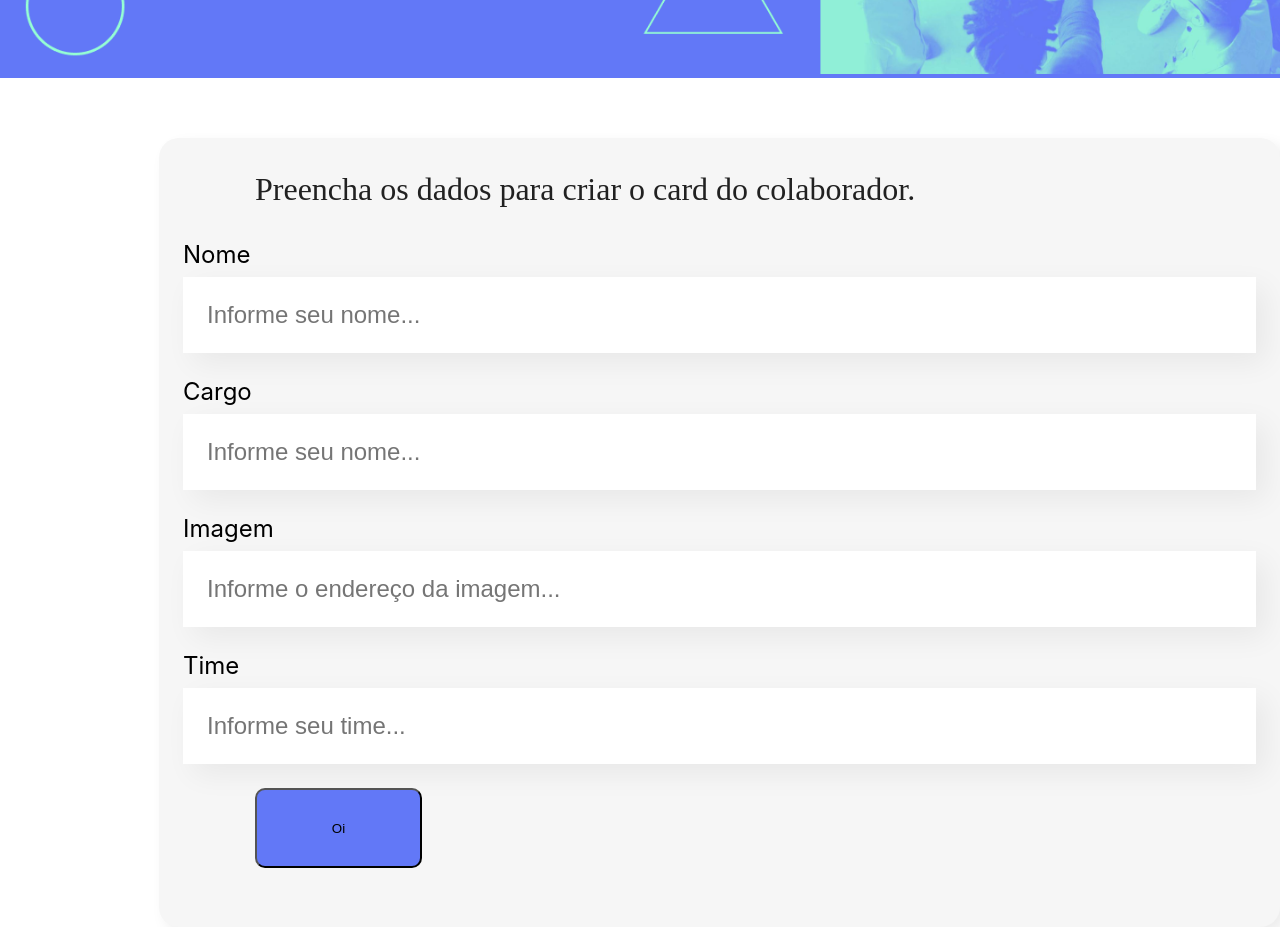
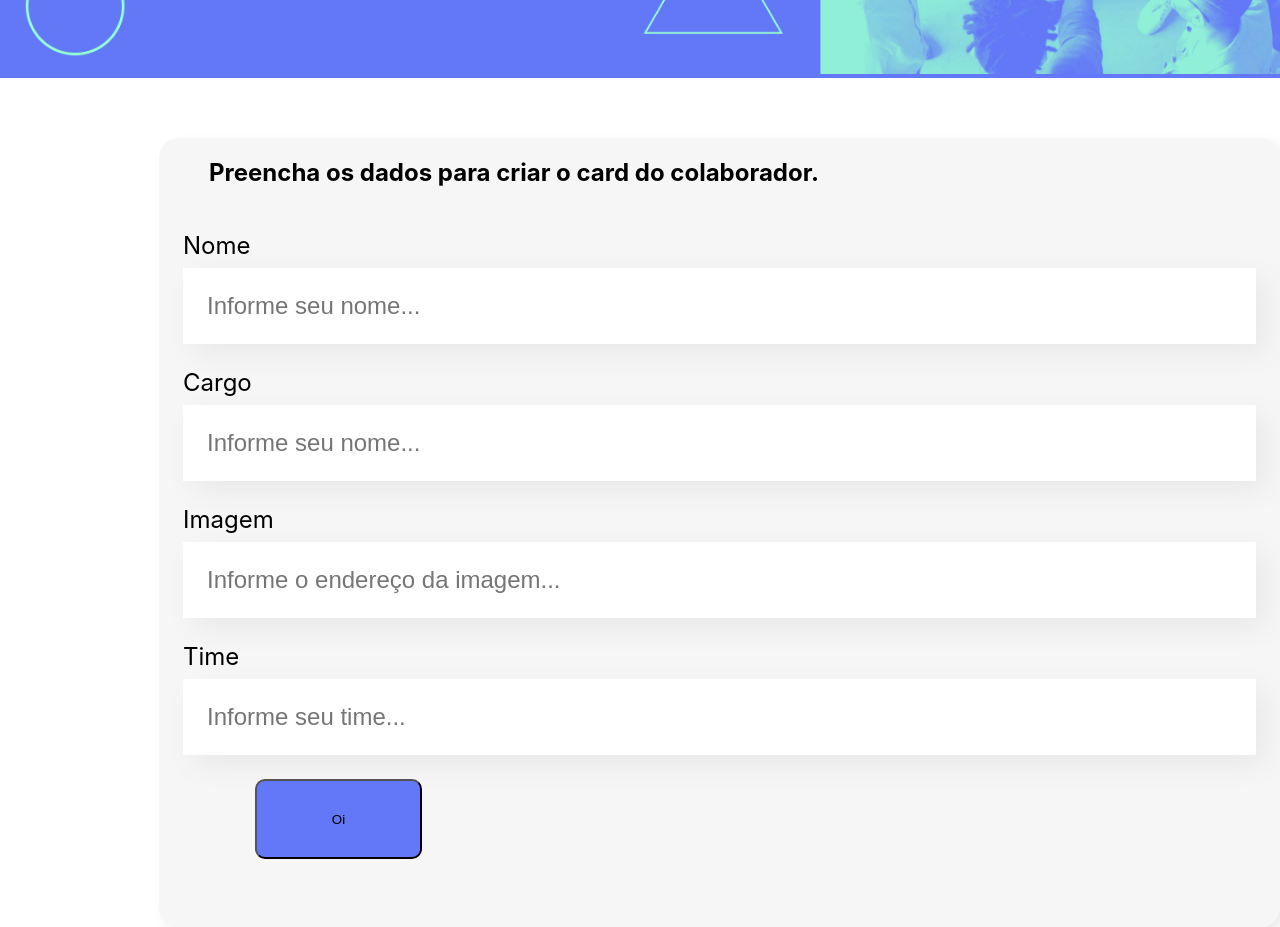
Before and after one commit to eduardorezzadori/desenvolvendo-com-react, a JavaScript app in the folder organograma/: page / in a window 1280 px wide. Shown: the part 420-1347 px from the top of the page. Built offline with nearby package versions, Linux system fonts and the light colour scheme; the HTML template or start-up script is replaced by a standard one.

Commit message:
Mudei o componente para aumentar a semantica com o nome das tags html

```diff
--- a/organograma/src/App.js
+++ b/organograma/src/App.js
@@ -1,11 +1,11 @@
-import Banner from './components/Banner/Banner'
-import CriarCard from './components/CriarCard';
+import Banner from './components/Banner/Banner';
+import Formulario from './components/Formulario';
 
 function App() {
   return (
     <div className="App">
       <Banner />
-      <CriarCard />
+      <Formulario />
     </div>
   );
 }
--- a/organograma/src/components/CriarCard/index.js
+++ /dev/null
@@ -1,19 +0,0 @@
-import Button1 from "../Button1"
-import CampoTexto from "../CampoTexto"
-import Tittle1 from "../Tittle1"
-import "./CriarCard.css"
-
-const criarCard = () => {
-    return (
-        <div className="container-card-creater">
-            <Tittle1 />
-            <CampoTexto label="Nome" msg="Informe seu nome..." />
-            <CampoTexto label="Cargo" msg="Informe seu nome..." />
-            <CampoTexto label="Imagem" msg="Informe o endereço da imagem..." />
-            <CampoTexto label="Time" msg="Informe seu time..." />
-            <Button1 />
-        </div>
-    )
-}
-
-export default criarCard
--- a/organograma/src/components/CriarCard/CriarCard.css
+++ b/organograma/src/components/Formulario/Formulario.css
@@ -1,5 +1,9 @@
-div {
+form {
     align-items: center;
+}
+
+form h2 {
+    padding: 20px 50px;
 }
 
 .container-card-creater {
--- /dev/null
+++ b/organograma/src/components/Formulario/index.js
@@ -0,0 +1,20 @@
+import Button1 from "../Button1"
+import CampoTexto from "../CampoTexto"
+import "./Formulario.css"
+
+const Formulario = () => {
+    return (
+        <section>
+            <form className="container-card-creater">
+                <h2>Preencha os dados para criar o card do colaborador.</h2>
+                <CampoTexto label="Nome" msg="Informe seu nome..." />
+                <CampoTexto label="Cargo" msg="Informe seu nome..." />
+                <CampoTexto label="Imagem" msg="Informe o endereço da imagem..." />
+                <CampoTexto label="Time" msg="Informe seu time..." />
+                <Button1 />
+            </form>
+        </section>
+    )
+}
+
+export default Formulario
--- a/organograma/src/components/Tittle1/Tittle1.css
+++ /dev/null
@@ -1,10 +0,0 @@
-p {
-    color: #212121;
-    font-family: Prata;
-    font-size: 32px;
-    font-style: normal;
-    font-weight: 400;
-    line-height: normal;
-    padding-top: 33px;
-    padding-left: 96px;
-}
--- a/organograma/src/components/Tittle1/index.js
+++ /dev/null
@@ -1,11 +0,0 @@
-import "./Tittle1.css"
-
-const Tittle1 = () => {
-    return (
-        <p>
-            Preencha os dados para criar o card do colaborador.
-        </p>
-    )
-}
-
-export default Tittle1
```
